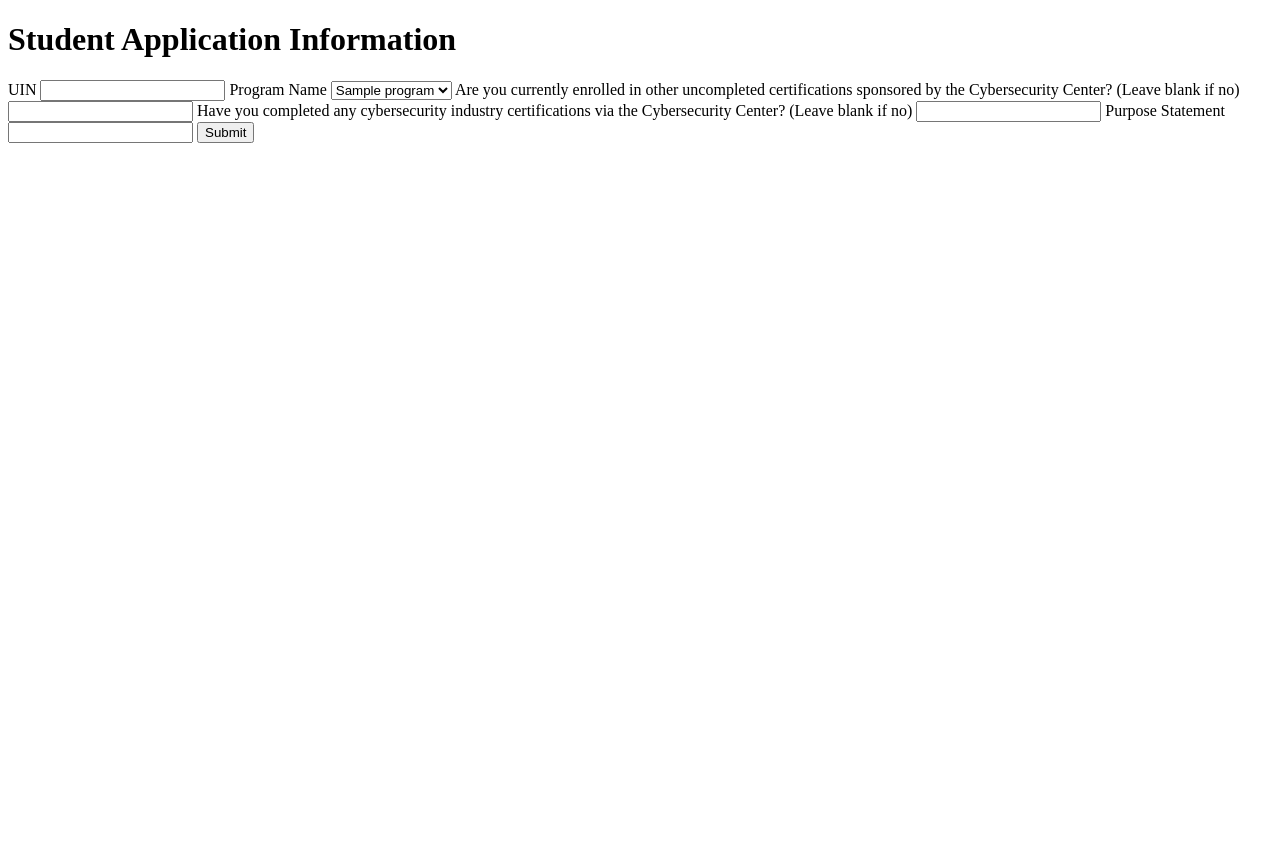
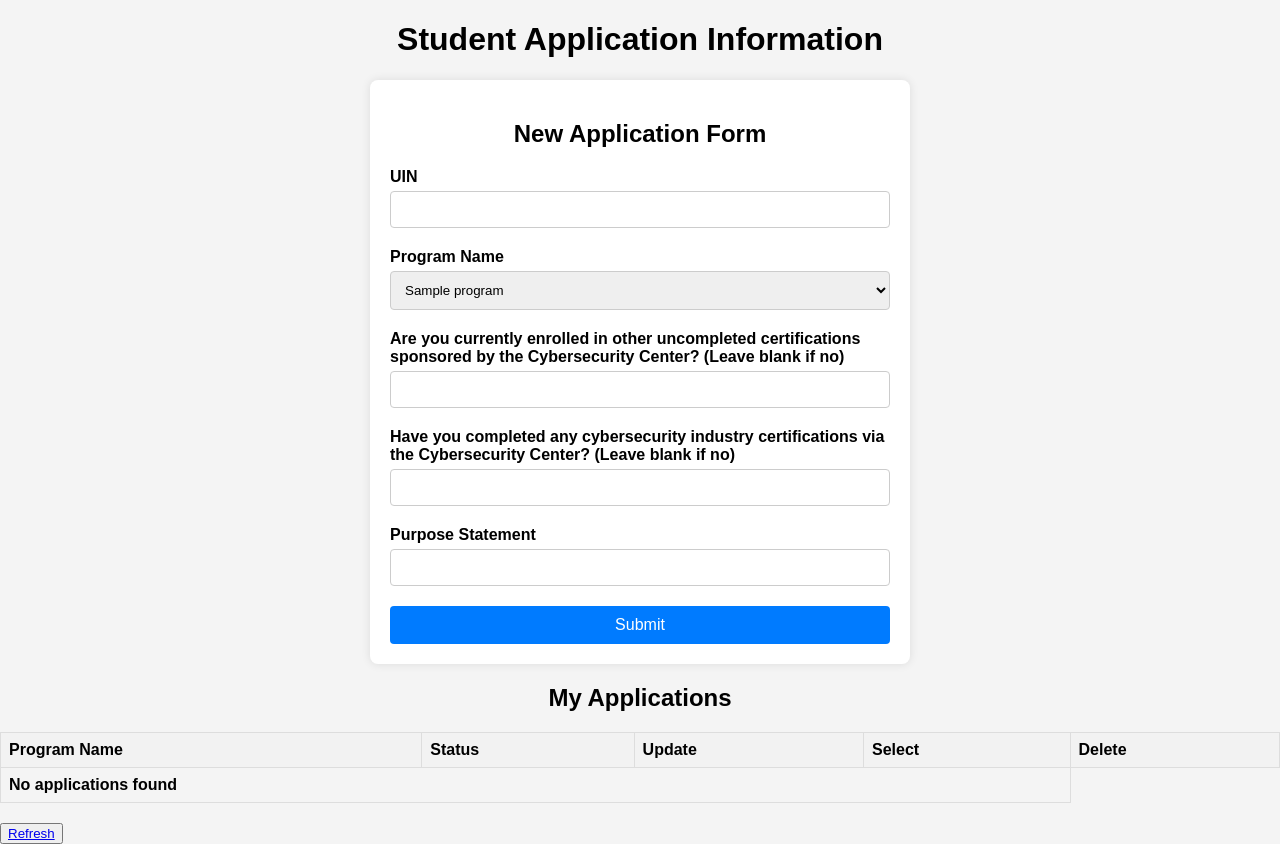
Before and after one commit to truett129/CSCE310Project, a PHP site: page /student/s_application_info.php in a window 1280 px wide. Before the commit the page ends 800 px from the top, so only its background shows below. Run offline with PHP 8.4, Linux system fonts and the light colour scheme; tables that the repository leaves empty hold one stand-in row (values such as "Sample post").

Commit message:
view application finished

```diff
--- a/css/styles.css
+++ b/css/styles.css
@@ -0,0 +1,88 @@
+body {
+    font-family: Arial, sans-serif;
+    margin: 0;
+    padding: 0;
+    background-color: #f4f4f4;
+}
+
+h1, h2, h3 {
+    text-align: center;
+}
+
+label {
+    display: block;
+    font-weight: bold;
+    margin-bottom: 5px;
+}
+
+.input-label {
+    margin-bottom: 20px;
+}
+
+table {
+    width: 100%;
+    border-collapse: collapse;
+    margin-bottom: 20px;
+    font-family: Arial, sans-serif;
+}
+
+th, td {
+    border: 1px solid #dddddd;
+    padding: 8px;
+    text-align: left;
+}
+
+th {
+    background-color: #f2f2f2;
+}
+
+td:first-child {
+    font-weight: bold;
+}
+
+/* STUDENT APPLICATION FORM */
+
+.student-application-form {
+    max-width: 500px;
+    margin: 20px auto;
+    padding: 20px;
+    background-color: #fff;
+    border-radius: 8px;
+    box-shadow: 0 0 10px rgba(0, 0, 0, 0.1);
+}
+
+input[type="text"],
+select {
+    width: 100%;
+    padding: 10px;
+    border: 1px solid #ccc;
+    border-radius: 4px;
+    box-sizing: border-box;
+}
+
+input[type="submit"] {
+    width: 100%;
+    padding: 10px;
+    border: none;
+    border-radius: 4px;
+    background-color: #007bff;
+    color: white;
+    cursor: pointer;
+    font-size: 16px;
+    transition: background-color 0.3s ease;
+}
+
+input[type="submit"]:hover {
+    background-color: #0056b3;
+}
+
+/* PROGRAM LIST */
+
+.new-program-form {
+    max-width: 500px;
+    margin: 20px auto;
+    padding: 20px;
+    background-color: #fff;
+    border-radius: 8px;
+    box-shadow: 0 0 10px rgba(0, 0, 0, 0.1);
+}
--- a/student/s_application_info.php
+++ b/student/s_application_info.php
@@ -3,13 +3,13 @@
     $result = mysqli_query($conn,"SELECT Program_Num, Name FROM programs");
 
     // insert
-    if(isSet($_POST['uin']) && isSet($_POST['program-name']) && isSet($_POST['purpose-statement'])){
+    if(isSet($_POST['uin']) && isSet($_POST['program-num']) && isSet($_POST['purpose-statement'])){
         $uin = $_POST['uin'];
-        $program_name = $_POST['program-name'];
+        $program_num = $_POST['program-num'];
         $uncom_cert = $_POST['uncom-cert'];
         $com_cert = $_POST['com-cert'];
         $purpose_statement = $_POST['purpose-statement'];
-        $sql = "INSERT INTO `applications` (`uin`, `program_name`, `uncom_cert`, `com_cert`, `purpose_statement`) VALUES ('$uin', '$program_name', '$uncom_cert', '$com_cert', '$purpose_statement')";
+        $sql = "INSERT INTO `applications` (`uin`, `program_num`, `uncom_cert`, `com_cert`, `purpose_statement`) VALUES ('$uin', '$program_num', '$uncom_cert', '$com_cert', '$purpose_statement')";
         if(mysqli_query($conn, $sql)){
             $message = "New record created successfully";
         } else {
@@ -24,16 +24,23 @@
     <meta charset="UTF-8">
     <meta http-equiv="X-UA-Compatible" content="IE=edge">
     <meta name="viewport" content="width=device-width, initial-scale=1.0">
+    <style>
+    <?php include '../css/styles.css'; ?>
+    </style>
     <title>Student Application Information</title>
 </head>
 <body>
     <h1>Student Application Information</h1>
+    <div class="student-application-form">
+        <h2>New Application Form</h2>
         <form action="" method="POST">
+            <div class="input-label">
                 <label for="uin">UIN</label>
                 <input type="text" name="uin" id="uin" required>
-
-        <label for="program-name">Program Name</label>
-        <select name="program-name" id="program-name" required>
+            </div>
+            <div class="input-label">
+                <label for="program-num">Program Name</label>
+                <select name="program-num" id="program-num" required>
                     <?php
                         if (mysqli_num_rows($result) > 0) {
                             while ($row = mysqli_fetch_assoc($result)) {
@@ -42,22 +49,66 @@
                         }
                     ?>
                 </select>
+            </div>
 
+            <div class="input-label">
                 <label for="uncom-cert">Are you currently enrolled in
                 other uncompleted certifications
                 sponsored by the Cybersecurity
                 Center? (Leave blank if no)</label>
                 <input type="text" name="uncom-cert" id="uncom-cert">
+            </div>
 
+            <div class="input-label">
                 <label for="com-cert">Have you completed any
                 cybersecurity industry
                 certifications via the
                 Cybersecurity Center? (Leave blank if no)</label>
                 <input type="text" name="com-cert" id="com-cert">
+            </div>
 
+            <div class="input-label">
                 <label for="purpose-statement">Purpose Statement</label>
                 <input type="text" name="purpose-statement" id="purpose-statement" required>
+            </div>
+
 
             <input type="submit" name='submit' value="Submit">
+        </form>
+        <?php if(!empty($message)): ?>
+            <div class="message">
+                <?php echo $message; ?>
+            </div>
+        <?php endif; ?>
+    </div>
+    <h2>My Applications</h2>
+    <table>
+        <tr>
+            <th>Program Name</th>
+            <th>Status</th>
+            <th>Update</th>
+            <th>Select</th>
+            <th>Delete</th>
+        </tr>
+        <?php
+            $userUIN = 230002124;
+            $result = mysqli_query($conn, "SELECT applications.*, programs.Name FROM applications INNER JOIN programs ON applications.Program_Num = programs.Program_Num WHERE applications.uin = $userUIN");
+            if(mysqli_num_rows($result) > 0){
+                while($row = mysqli_fetch_assoc($result)){
+                    echo "<tr>
+                    <td>" . $row['Name'] . "</td>
+                    <td>N/A</td>
+                    <td><a href='update_application.php?program_num=" . $row['Program_Num'] . "&uin=" . $userUIN . "'>Update</a></td>
+                    <td><a href='select_application.php?program_num=" . $row['Program_Num'] . "&uin=" . $userUIN . "'>Select</a></td>
+                    <td><a href='delete_application.php?program_num=" . $row['Program_Num'] . "&uin=" . $userUIN . "'>Delete</a></td>
+                    </tr>";
+                }
+            }
+            else{
+                echo "<tr><td colspan='4'>No applications found</td></tr>";
+            }
+        ?>
+    </table>
+    <button><a href="s_application_info.php">Refresh</a></button>
 </body>
 </html>
```
Also changed, not shown: admin/a_program_info.php (+9 -3 lines), student/select_application.php (added, +75 -0 lines), student/update_application.php (added, +72 -0 lines). Lines whose indentation alone changed are shown as unchanged.
